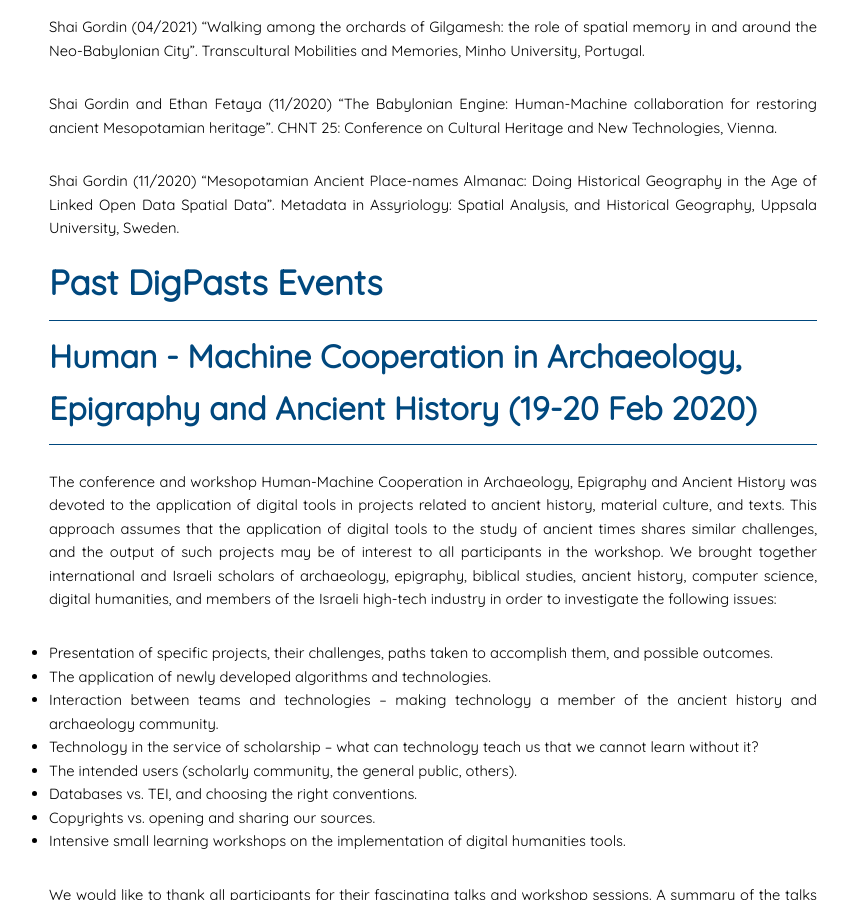
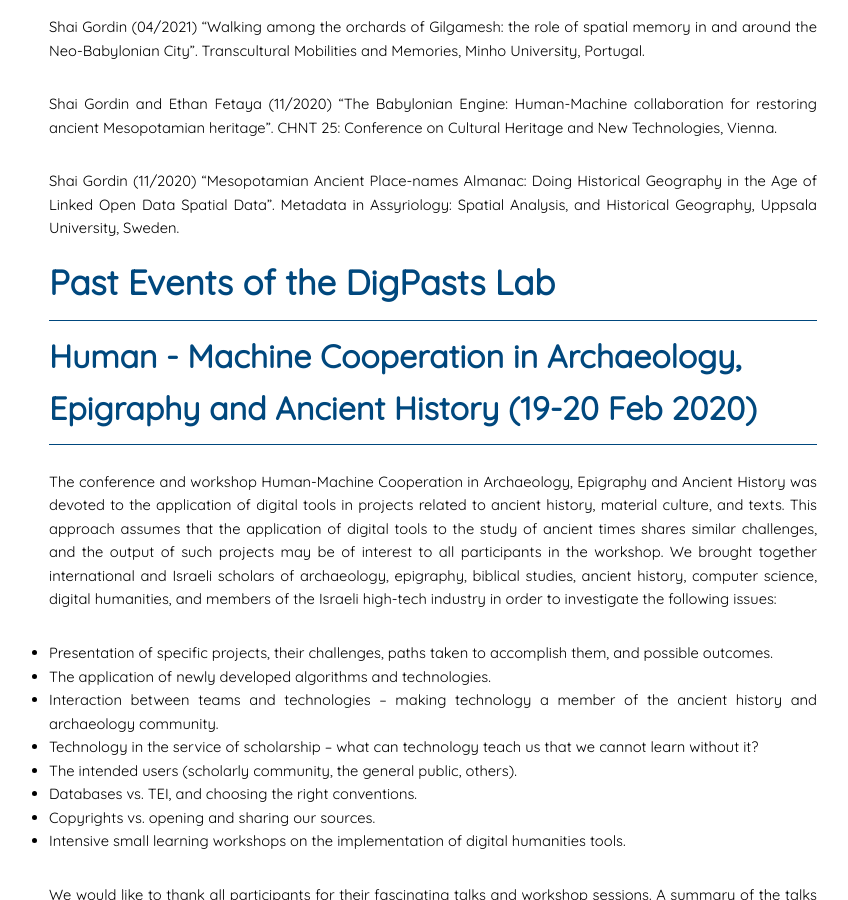
Before and after one commit to DigitalPasts/DigitalPasts.github.io, a Jekyll site: the page built from docs/events.md, in a window 1280 px wide and 900 px high, scrolled down 560 px. Shown: the whole window, without its empty margins (207-1055 px from the left). Built offline with Jekyll 4.4.1, drawn with Linux system fonts in a browser that asks for light colours; nearby versions of some CDN libraries.

Commit message:
update events

```diff
--- a/docs/events.md
+++ b/docs/events.md
@@ -7,7 +7,7 @@ title: Events and Presentations
 
 Shai Gordin and Avital Romach (Accepted) "Optical Character Recognition for Complex Scripts: A Case-study in Cuneiform". DH 2022, Tokyo, Japan 25-29 July 2022. long paper. <a href="https://dh2022.adho.org/" target="_blank"><i class="fas fa-external-link-square-alt"></i></a>
 
-Shai Gordin (12/2021) “The Babylonian Engine: Studying ancient Babylonia using OCR, NLP and ML”. Journal of Electornic Imaging Webinar - Deep Learning: Applications and Recent Directions, Bar-Ilan University. <a href="https://www.spiedigitallibrary.org/jei-deep-learning-applications-and-recent-directions?SSO=1" target="_blank">See recorded lecture<i class="fas fa-external-link-square-alt"></i></a>
+Shai Gordin (12/2021) “The Babylonian Engine: Studying ancient Babylonia using OCR, NLP and ML”. Journal of Electornic Imaging Webinar - Deep Learning: Applications and Recent Directions, Bar-Ilan University. <a href="https://www.spiedigitallibrary.org/jei-deep-learning-applications-and-recent-directions?SSO=1" target="_blank">See recorded lecture <i class="fas fa-external-link-square-alt"></i></a>
 
 Shai Gordin and Samuel Clark (06/2021) “MAPA: A Linked Open Data Gazetteer of ancient Babylonia”. Conference poster, Digital Humanities Summer Institute – Online Edition, 7-11, 14-18 June 2021, University of Victoria, Canada.
 
@@ -17,7 +17,7 @@ Shai Gordin and Ethan Fetaya (11/2020) “The Babylonian Engine: Human-Machine c
 
 Shai Gordin (11/2020) “Mesopotamian Ancient Place-names Almanac: Doing Historical Geography in the Age of Linked Open Data Spatial Data". Metadata in Assyriology: Spatial Analysis, and Historical Geography, Uppsala University, Sweden.
 
-## Past DigPasts Events
+## Past Events of the DigPasts Lab
 
 ### Human - Machine Cooperation in Archaeology, Epigraphy and Ancient History (19-20 Feb 2020)
 
@@ -32,4 +32,4 @@ The conference and workshop Human-Machine Cooperation in Archaeology, Epigraphy
 *	Copyrights vs. opening and sharing our sources.
 *	Intensive small learning workshops on the implementation of digital humanities tools.
 
-We would like to thank all participants for their fascinating talks and workshop sessions. A summary of the talks and workshops with abstracts can be viewed in the [following link](/file_links/Abstracts_conference_2020.pdf).
+We would like to thank all participants for their fascinating talks and workshop sessions. A summary of the talks and workshops with abstracts can be viewed in the <a href="/file_links/Abstracts_conference_2020.pdf" target="_blank">following link</a>.
```
